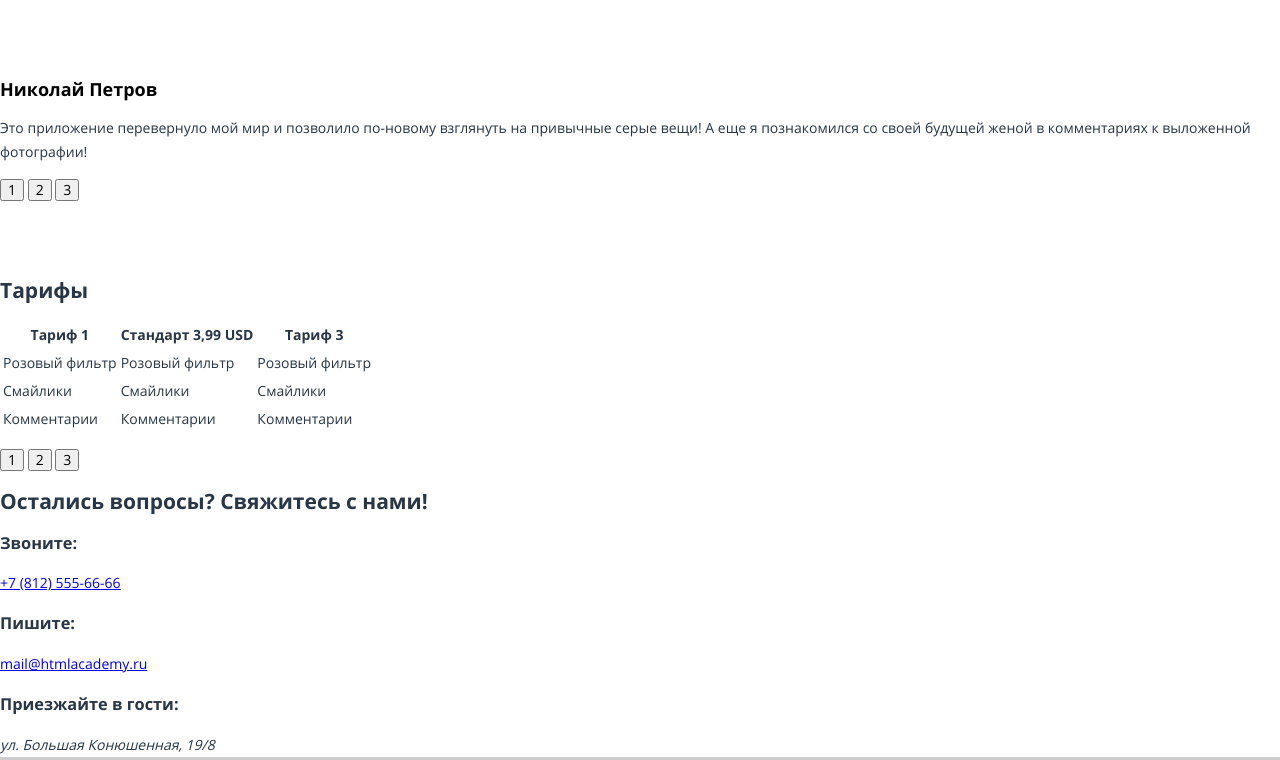
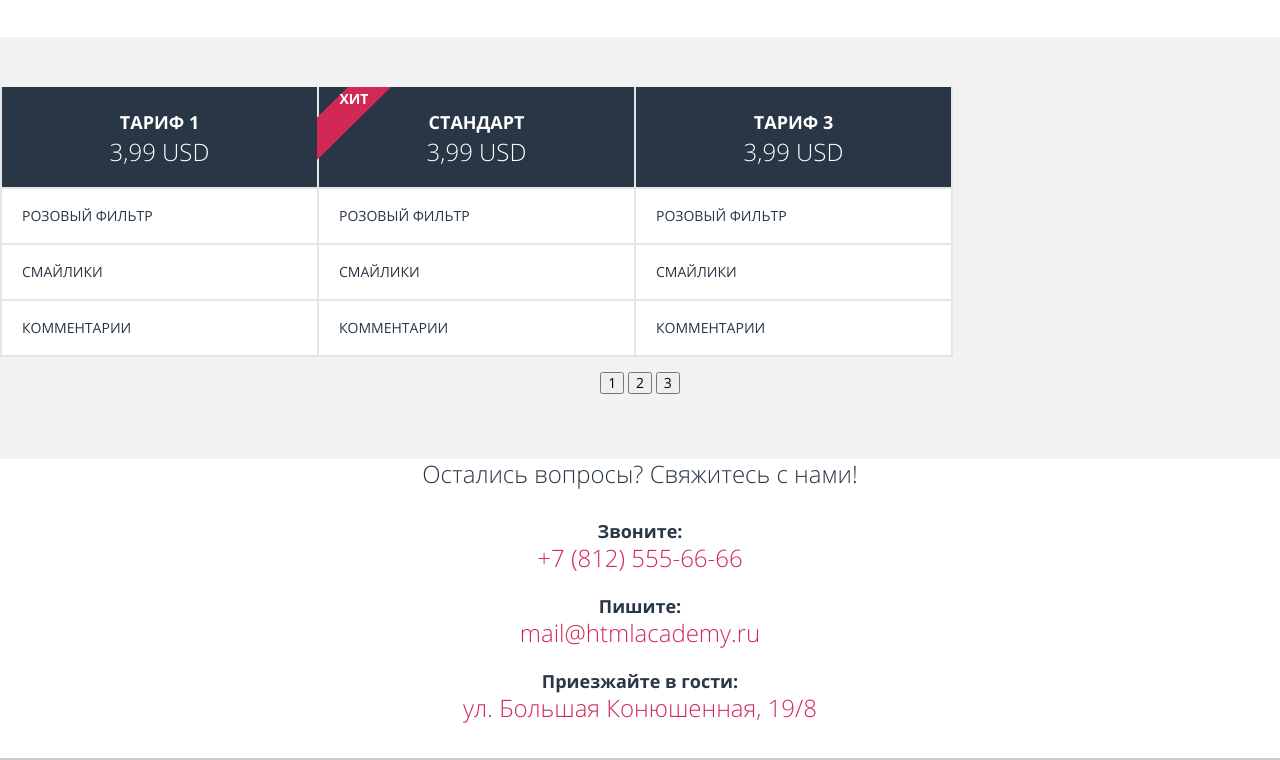
Before and after one commit to nookimy/pink, a website: page source/index.html in a window 1280 px wide. Shown: the part 1511-2271 px from the top of the page. Drawn offline with nearby package versions, Linux system fonts and the light colour scheme; files that its build step writes are made by us from their sources; placeholder pictures from the web are drawn by us.

Commit message:
Верстка с препроцессором недостающих блоков главной страницы

```diff
--- a/source/index.html
+++ b/source/index.html
@@ -101,16 +101,23 @@
 
       <section class="tariffs">
 
-        <div class="tariffs__wrapper slider">
-
-          <h2 class="tariffs__title">Тарифы</h2>
+          <h2 class="tariffs__title tariffs__title--hidden">Тарифы</h2>
 
           <table class="tariffs__table">
             <tbody>
               <tr class="tariffs__table-header">
-                <th class="tariffs__name">Тариф 1</th>
-                <th class="tariffs__name tariffs__name--sticker">Стандарт <span>3,99 USD</span></th>
-                <th class="tariffs__name">Тариф 3</th>
+                <th class="tariffs__header">
+                  <p class="tariffs__name">Тариф 1</p>
+                  <p class="tariffs__price">3,99 USD</p>
+                </th>
+                <th class="tariffs__header tariffs__header--sticker">
+                  <p class="tariffs__name">Стандарт</p>
+                  <p class="tariffs__price">3,99 USD</p>
+                </th>
+                <th class="tariffs__header">
+                  <p class="tariffs__name">Тариф 3</p>
+                  <p class="tariffs__price">3,99 USD</p>
+                </th>
               </tr>
               <tr>
                 <td class="tariffs__item tariffs__item--yes">Розовый фильтр</td>
@@ -135,7 +142,6 @@
             <button class="slider__toggle" type="button">2</button>
             <button class="slider__toggle" type="button">3</button>
           </p>
-        </div>
 
       </section>
 
--- a/source/less/blocks/button.less
+++ b/source/less/blocks/button.less
@@ -2,8 +2,6 @@
   display: inline-block;
   vertical-align: top;
   padding: 15px 30px 16px;
-  border: none;
-  font-family: @font;
   font-size: 18px;
   line-height: 18px;
   font-weight: 700;
--- /dev/null
+++ b/source/less/blocks/contacts.less
@@ -0,0 +1,33 @@
+.contacts__title {
+  text-align: center;
+  font-size: 24px;
+  line-height: 30px;
+  font-weight: 300;
+  margin: 0;
+  margin-bottom: 30px;
+}
+
+.contacts__items {
+  padding-bottom: 15px;
+}
+
+.contacts__item {
+  text-align: center;
+  margin-bottom: 20px;
+}
+
+.contacts__item-lead {
+  font-size: 18px;
+  line-height: 24px;
+  font-weight: 700;
+  margin: 0;
+}
+
+.contacts__item-info {
+  color: #d22856;
+  font-size: 24px;
+  line-height: 30px;
+  font-weight: 300;
+  font-style: normal;
+  text-decoration: none;
+}
--- a/source/less/blocks/downloads.less
+++ b/source/less/blocks/downloads.less
@@ -5,8 +5,10 @@
   text-align: center;
 }
 
-.downloads__title--hidden {
-  .visually-hidden;
+.downloads__title {
+  &--hidden {
+    .visually-hidden;
+  }
 }
 
 .downloads__button {
@@ -41,6 +43,7 @@
 
 .downloads__description {
   font-weight: 300;
+  margin: 0;
   margin-top: 22px;
   color: @white;
 }
--- a/source/less/blocks/features.less
+++ b/source/less/blocks/features.less
@@ -1,5 +1,11 @@
 .features {
   padding-top: 40px;
+  padding-bottom: 40px;
+  background-color: @grey-light;
+}
+
+.features__header {
+  padding-bottom: 30px;
 }
 
 .features__title {
@@ -8,12 +14,11 @@
   font-weight: 300;
   margin: 0;
   text-align: center;
-  margin-bottom: 20px;
 }
 
 .features__list {
   .reset-list;
-  background-color: @grey-light;
+
   padding-top: 80px;
 }
 
--- a/source/less/blocks/intro.less
+++ b/source/less/blocks/intro.less
@@ -1,8 +1,5 @@
 .intro {
-  height: 400px;
-  padding-top: 30px;
-  padding-bottom: 30px;
-  min-height: 170px;
+  min-height: 240px;
   background-color: @blue-dark;
   background-image: url("../img/bg-back-mobile@1x.jpg");
   background-repeat: no-repeat;
--- a/source/less/blocks/reviews.less
+++ b/source/less/blocks/reviews.less
@@ -1,6 +1,6 @@
 .reviews {
-  padding-top: 50px;
-  padding-bottom: 45px;
+  padding-top: 35px;
+  padding-bottom: 40px;
 }
 
 .reviews__title {
@@ -18,10 +18,12 @@
   line-height: 24px;
   font-weight: 700;
   color: @black;
+  text-align: center;
   margin: 0;
   margin-bottom: 15px;
 }
 
 .reviews__text {
   margin: 0;
+  text-align: center;
 }
--- /dev/null
+++ b/source/less/blocks/slider.less
@@ -0,0 +1,3 @@
+.slider__toggles {
+  text-align: center;
+}
--- /dev/null
+++ b/source/less/blocks/tariffs.less
@@ -0,0 +1,58 @@
+.tariffs {
+  padding-top: 50px;
+  padding-bottom: 50px;
+  background-color: @grey-light;
+}
+
+.tariffs__title {
+  &--hidden {
+    .visually-hidden;
+  }
+}
+
+.tariffs__table {
+  border-collapse: collapse;
+}
+
+.tariffs__header {
+  position: relative;
+  min-width: 275px;
+  background-color: @blue-dark;
+  color: @white;
+  padding: 20px;
+  text-transform: uppercase;
+  border-right: 2px solid @grey;
+  border-left: 2px solid @grey;
+
+  &--sticker::before {
+    content: "Хит";
+    position: absolute;
+    top: 0;
+    left: -2px;
+    width: 74px;
+    height: 73px;
+    background: url(../img/bg-hit.svg) no-repeat top left;
+    background-size: 74px 73px;
+  }
+}
+
+.tariffs__name {
+  font-size: 18px;
+  line-height: 30px;
+  font-weight: 700;
+  margin: 0;
+}
+
+.tariffs__price {
+  font-size: 24px;
+  line-height: 30px;
+  font-weight: 300;
+  margin: 0;
+}
+
+.tariffs__item {
+  border: 2px solid @grey;
+  background-color: @white;
+  text-transform: uppercase;
+  padding: 15px 20px;
+}
--- a/source/less/style.less
+++ b/source/less/style.less
@@ -16,7 +16,9 @@
 @import "blocks/gallery";
 @import "blocks/post";
 @import "blocks/reviews";
-
+@import "blocks/tariffs";
+@import "blocks/slider";
+@import "blocks/contacts";
 /*Футер*/
 @import "blocks/page-footer";
 @import "blocks/social";
```
